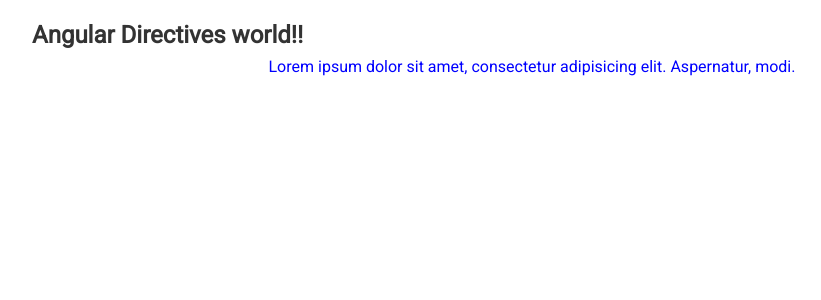
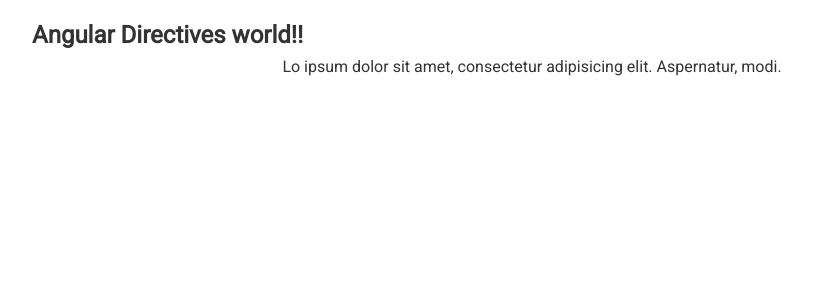
Before and after one commit to matviiko/angularLessons, an Angular app: page / in a window 1280 px wide. Shown: the top 300 px of the page, without its empty margins (108-929 px from the left). Built offline with nearby package versions, Linux system fonts and the light colour scheme.

Commit message:
Send property in Directive

```diff
--- a/src/app/app.component.html
+++ b/src/app/app.component.html
@@ -1,4 +1,4 @@
 <div class="container">
     <h2>Angular Directives world!!</h2>
-    <p appStyle>Lorem ipsum dolor sit amet, consectetur adipisicing elit. Aspernatur, modi.</p>
+    <p appStyle="green">Lo ipsum dolor sit amet, consectetur adipisicing elit. Aspernatur, modi.</p>
 </div>
--- a/src/app/directives/style.directive.ts
+++ b/src/app/directives/style.directive.ts
@@ -1,14 +1,26 @@
-import {Directive, ElementRef, Renderer2} from '@angular/core';
+import {Directive, ElementRef, HostListener, Input, Renderer2} from '@angular/core';
 
 @Directive({
   selector: '[appStyle]'
 })
 export class StyleDirective {
+  @Input('appStyle') color: string = 'black'
 
   constructor(private el: ElementRef, private r: Renderer2 ) {
-    this.r.setStyle(this.el.nativeElement, 'color', 'blue');
     this.r.setStyle(this.el.nativeElement, 'font-size', '1rem');
     this.r.setStyle(this.el.nativeElement, 'text-align', 'center')
   }
 
+@HostListener('click') onClick (event: Event) {
+    console.log(event)
 }
+
+@HostListener('mouseenter') onEnter () {
+  this.r.setStyle(this.el.nativeElement, 'color', this.color);
+}
+
+@HostListener('mouseleave') onLeave () {
+    this.r.setStyle(this.el.nativeElement, 'color', null);
+  }
+
+}
```
